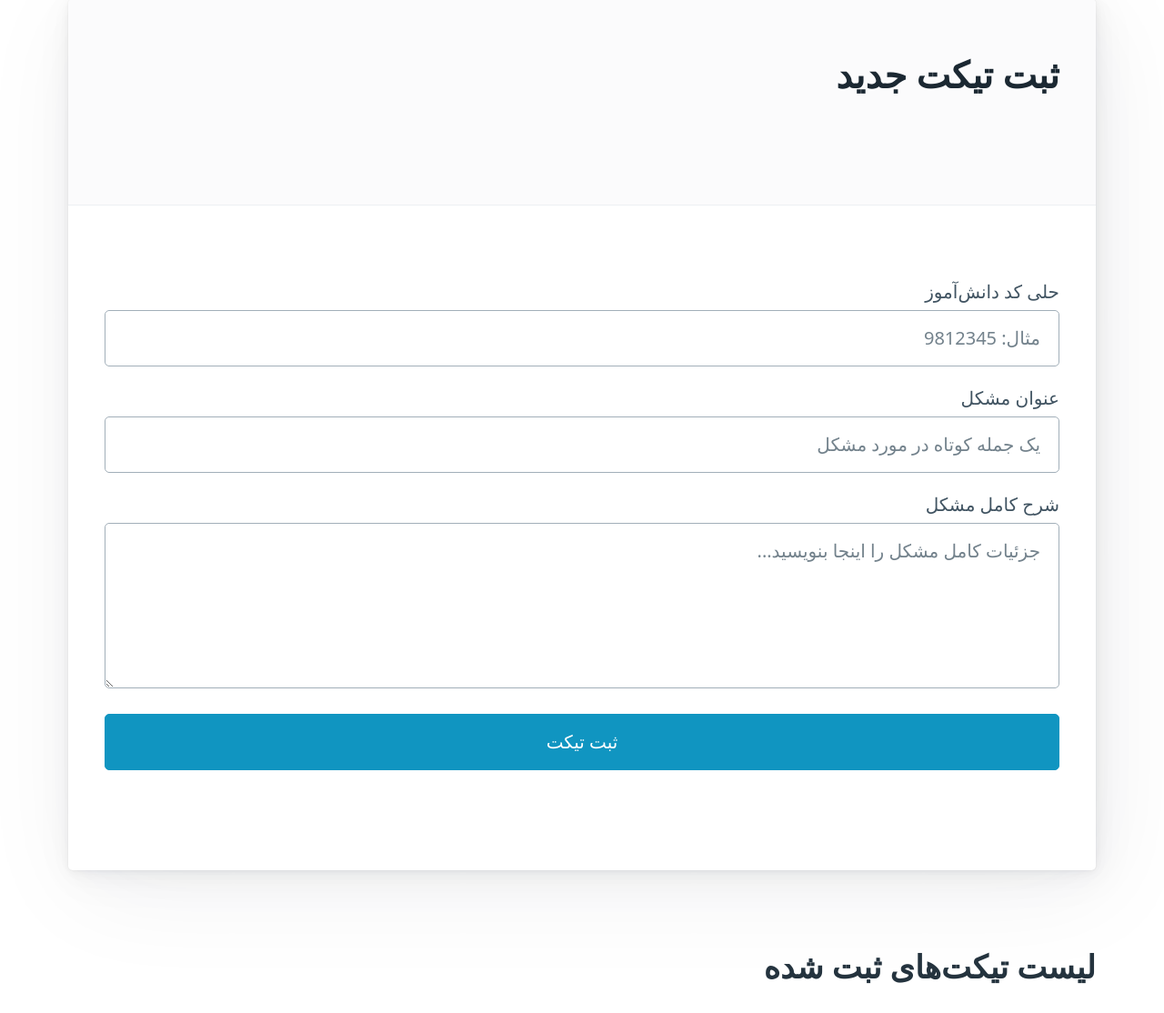
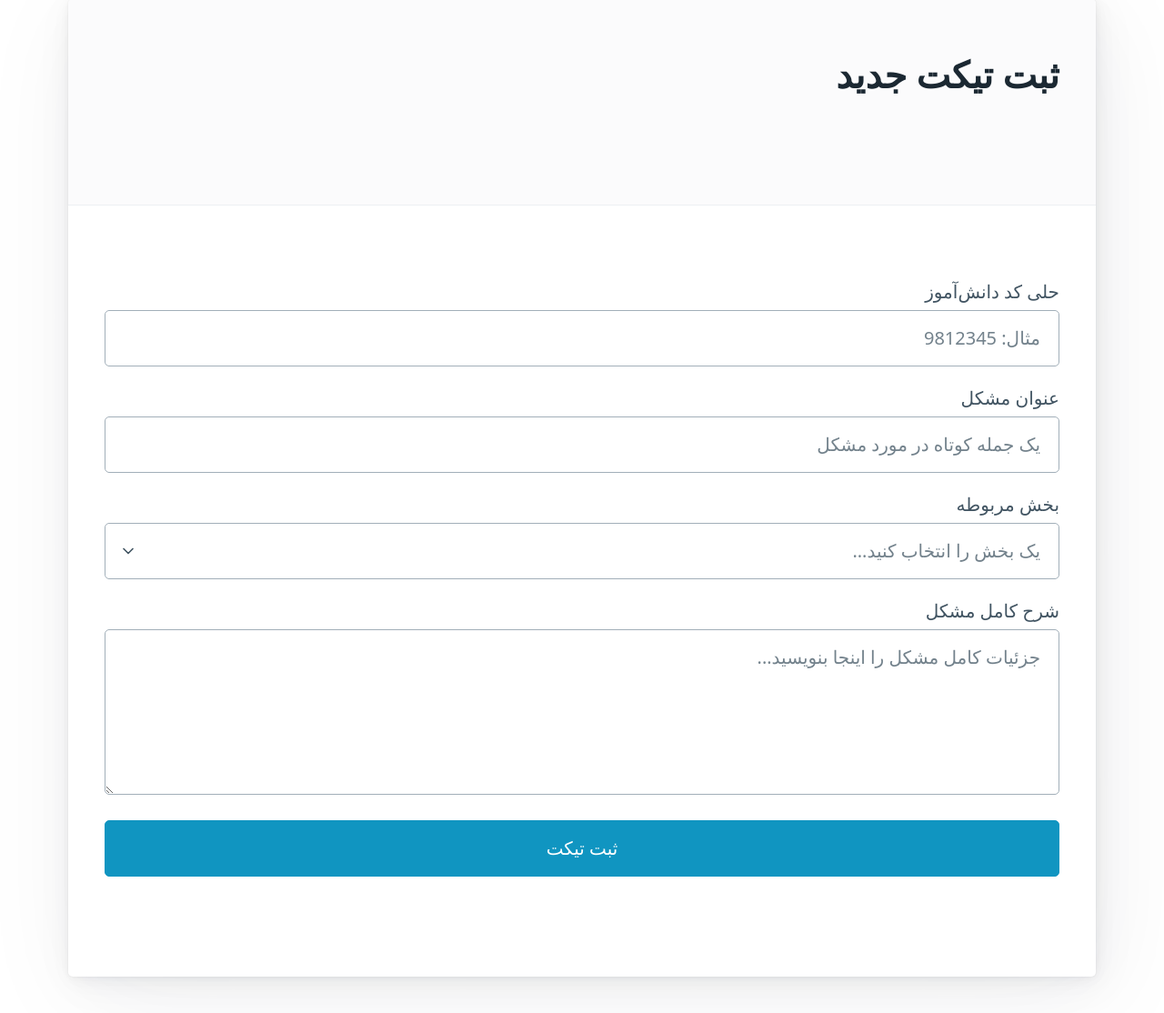
Before and after one commit to AllamehHelli/CRM, a Flask app: page / in a window 1280 px wide. Shown: the part 161-1275 px from the top of the page at 91% size. Run offline with Flask 3, Linux system fonts and the light colour scheme.

Commit message:
Update index.html

```diff
--- a/templates/index.html
+++ b/templates/index.html
@@ -6,33 +6,43 @@
     <title>سامانه CRM علامه حلی</title>
     <link rel="stylesheet" href="https://cdn.jsdelivr.net/npm/@picocss/pico@1/css/pico.min.css">
     <style>
-        /* کمی استایل سفارشی برای خوانایی بهتر */
         body { padding-bottom: 5rem; }
         .ticket-table { margin-top: 2rem; }
     </style>
 </head>
 <body>
     <main class="container">
-        <!-- بخش فرم ثبت تیکت (بدون تغییر) -->
         <article>
             <header>
                 <h1>ثبت تیکت جدید</h1>
             </header>
             <form action="/create" method="POST">
+                <!-- فیلدهای حلی کد و عنوان (بدون تغییر) -->
                 <label for="student_code">حلی کد دانش‌آموز</label>
                 <input type="text" id="student_code" name="student_code" placeholder="مثال: 9812345" required>
                 <label for="title">عنوان مشکل</label>
                 <input type="text" id="title" name="title" placeholder="یک جمله کوتاه در مورد مشکل" required>
+
+                <!-- --- بخش جدید: لیست کشویی برای انتخاب بخش --- -->
+                <label for="department_id">بخش مربوطه</label>
+                <select id="department_id" name="department_id" required>
+                    <option value="" disabled selected>یک بخش را انتخاب کنید...</option>
+                    <!-- حلقه برای ساخت گزینه‌های لیست کشویی -->
+                    {% for department in departments %}
+                        <option value="{{ department.id }}">{{ department.name }}</option>
+                    {% endfor %}
+                </select>
+
+                <!-- فیلد توضیحات (بدون تغییر) -->
                 <label for="description">شرح کامل مشکل</label>
                 <textarea id="description" name="description" rows="5" placeholder="جزئیات کامل مشکل را اینجا بنویسید..." required></textarea>
+
                 <button type="submit">ثبت تیکت</button>
             </form>
         </article>
 
-        <!-- --- بخش جدید: نمایش لیست تیکت‌ها --- -->
         <section class="ticket-table">
             <h2>لیست تیکت‌های ثبت شده</h2>
-            <!-- این جدول فقط در صورتی نمایش داده می‌شود که تیکتی وجود داشته باشد -->
             {% if tickets %}
             <table>
                 <thead>
@@ -40,23 +50,25 @@
                         <th>ID</th>
                         <th>حلی کد</th>
                         <th>عنوان</th>
+                        <!-- --- ستون جدید برای نمایش بخش --- -->
+                        <th>بخش</th>
                         <th>وضعیت</th>
                     </tr>
                 </thead>
                 <tbody>
-                    <!-- حلقه برای نمایش هر تیکت در یک سطر جدید -->
                     {% for ticket in tickets %}
                     <tr>
                         <td>{{ ticket.id }}</td>
                         <td>{{ ticket.student_code }}</td>
                         <td>{{ ticket.title }}</td>
+                        <!-- نمایش نام بخش مربوط به هر تیکت -->
+                        <td>{{ ticket.department.name }}</td>
                         <td><mark>{{ ticket.status }}</mark></td>
                     </tr>
                     {% endfor %}
                 </tbody>
             </table>
             {% else %}
-            <!-- پیامی که در صورت خالی بودن لیست نمایش داده می‌شود -->
             <p>در حال حاضر هیچ تیکتی ثبت نشده است.</p>
             {% endif %}
         </section>
```
